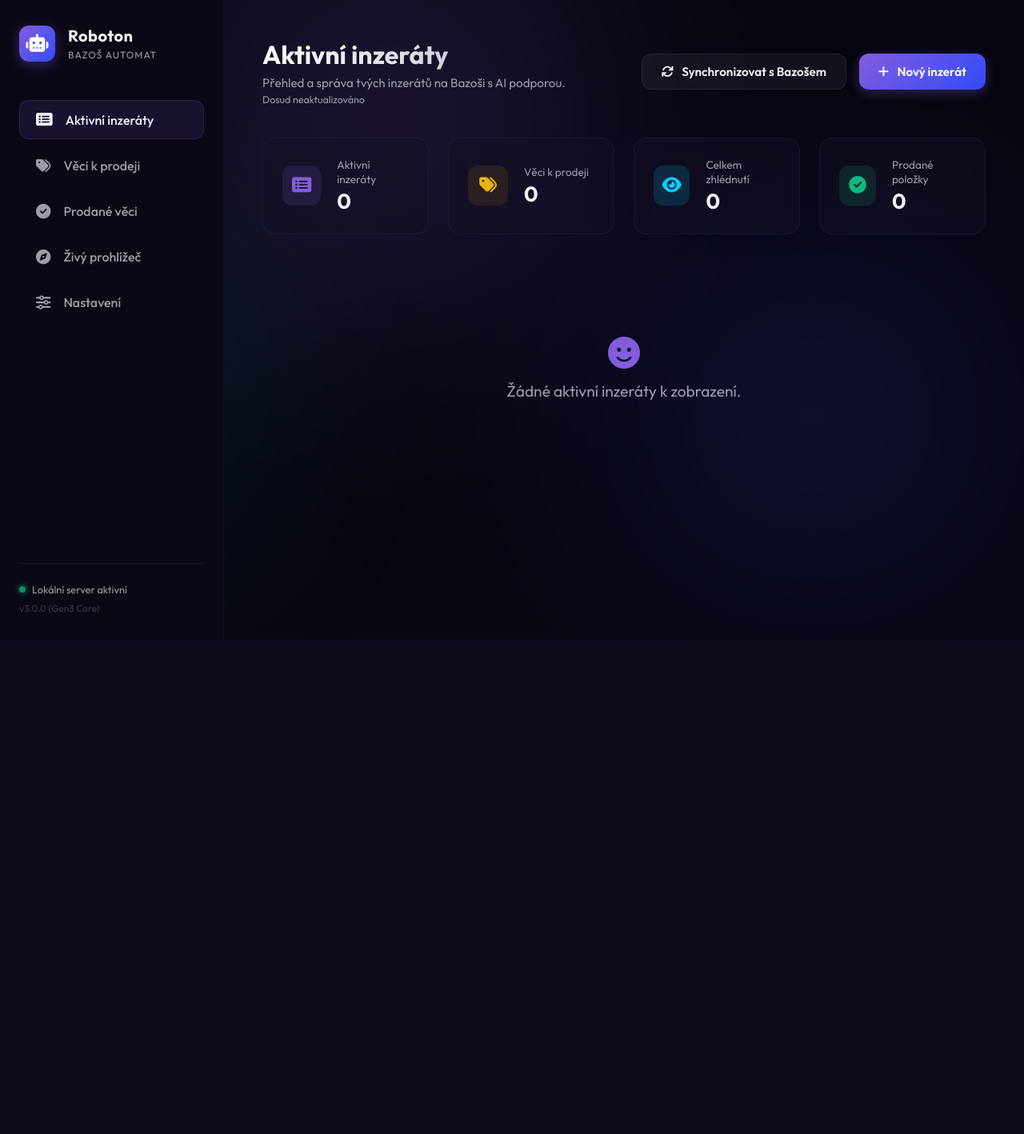
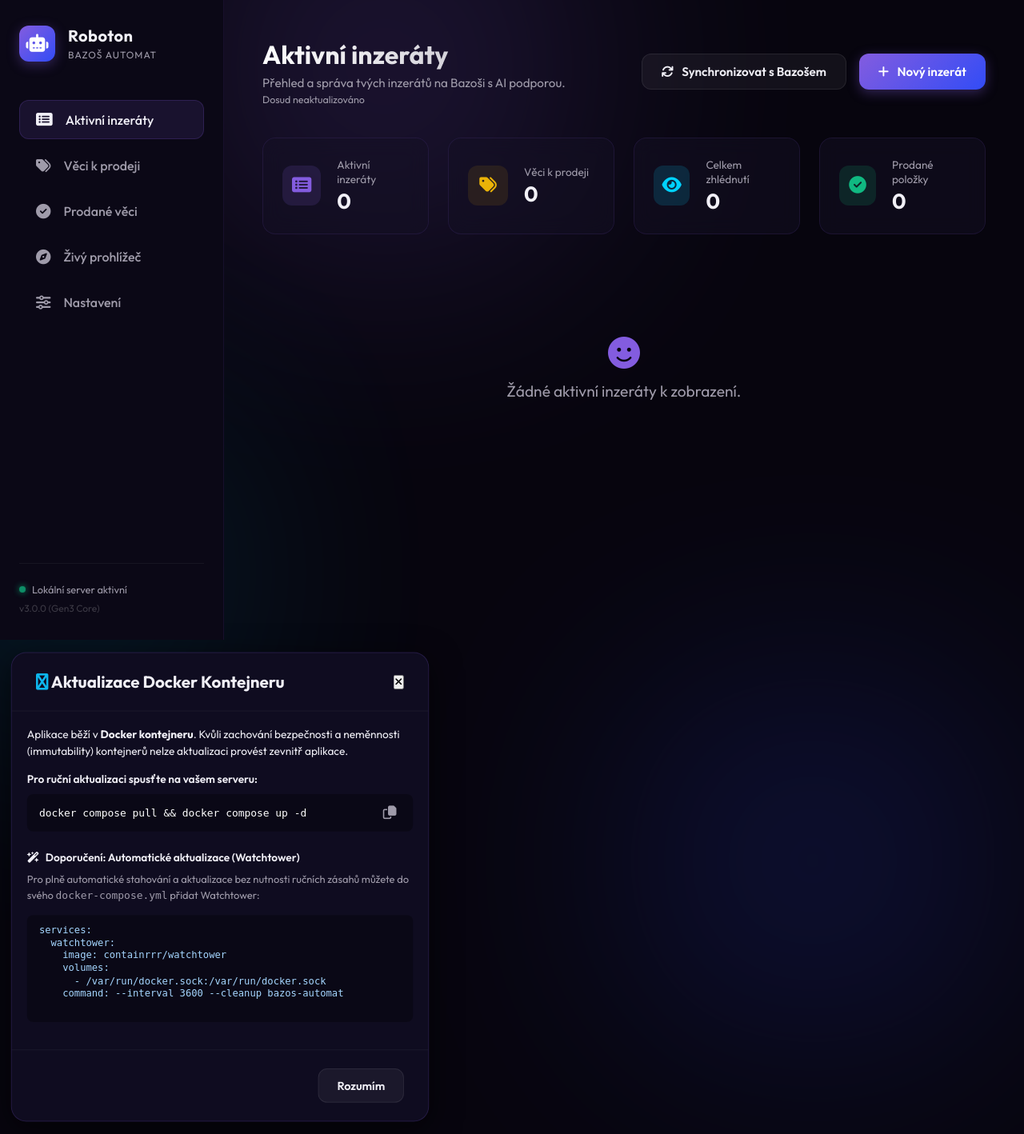
Before and after one commit to onhala/listing-hub, a Flask app: page / in a window 1280 px wide. Shown: the whole page at 80% size. Before the commit the page ends 800 px from the top, so only its background shows below. Run offline with Flask 3, Linux system fonts and the light colour scheme; data that the repository does not hold is empty.

Commit message:
fix(ai): correct gemini truncation & prompts, feat(update): add secure docker-aware git updates and checks

```diff
--- a/app.py
+++ b/app.py
@@ -230,6 +230,71 @@ def get_refresh_status():
         "is_running": playwright_process.is_alive() if playwright_process else False
     })
 
+# Detekce chodu v Dockeru
+IS_DOCKER = os.path.exists("/.dockerenv")
+
+@app.route("/api/version/check", methods=["GET"])
+def check_version():
+    import subprocess
+
+    # 1. Zjistíme lokální commit hash
+    local_hash = "unknown"
+    try:
+        local_hash = subprocess.check_output(["git", "rev-parse", "HEAD"], text=True).strip()
+    except Exception:
+        pass
+
+    # 2. Zjistíme nejnovější commit hash z GitHubu
+    latest_hash = "unknown"
+    latest_message = ""
+    try:
+        url = "https://api.github.com/repos/onhala/bazos-automat/commits/main"
+        headers = {"User-Agent": "Mozilla/5.0"}
+        res = requests.get(url, headers=headers, timeout=5)
+        if res.status_code == 200:
+            commit_data = res.json()
+            latest_hash = commit_data.get("sha", "")
+            latest_message = commit_data.get("commit", {}).get("message", "")
+    except Exception:
+        pass
+
+    update_available = False
+    if local_hash != "unknown" and latest_hash != "unknown" and local_hash != latest_hash:
+        update_available = True
+
+    return jsonify({
+        "local_hash": local_hash[:8] if local_hash != "unknown" else "unknown",
+        "latest_hash": latest_hash[:8] if latest_hash != "unknown" else "unknown",
+        "latest_message": latest_message,
+        "update_available": update_available,
+        "is_docker": IS_DOCKER
+    })
+
+@app.route("/api/version/update", methods=["POST"])
+def update_version():
+    if IS_DOCKER:
+        return jsonify({"status": "error", "message": "V Dockeru nelze spustit přímou aktualizaci souborů."}), 400
+
+    import subprocess
+    import os
+
+    try:
+        # Spustíme git pull
+        output = subprocess.check_output(["git", "pull", "origin", "main"], text=True, stderr=subprocess.STDOUT)
+
+        # Plánovaný restart aplikace (supervisor ji restartuje automaticky po ukončení)
+        def restart_app():
+            import time
+            time.sleep(2)
+            os._exit(0)
+
+        import threading
+        threading.Thread(target=restart_app).start()
+
+        return jsonify({"status": "success", "message": f"Aktualizace proběhla úspěšně:\n{output}"})
+    except Exception as err:
+        return jsonify({"status": "error", "message": f"Chyba při aktualizaci: {str(err)}"}), 500
+
 
 @app.route("/api/config", methods=["POST"])
 def save_config_endpoint():
@@ -440,32 +505,32 @@ def ai_improve():
 
         # Sestavíme system prompt pro optimalizaci prodejního textu na Bazoši
         system_prompt = (
-            "Jsi expert na online prodej, psychologii zákazníka a inzerci na českém Bazoši.\n"
-            "Tvým úkolem je pomoci uživateli upravit a vylepšit text inzerátu tak, aby působil profesionálně, "
-            "důvěryhodně, srozumitelně a maximalizoval šanci na rychlý prodej za dobrou cenu.\n"
-            "Dodržuj tyto zásady:\n"
-            "- Piš v češtině, jasně a čitelně.\n"
+            "Jsi AI asistent na úpravu prodejních textů pro Bazoš. "
+            "Tvým úkolem je vždy vrátit POUZE upravený/opravený text bez jakýchkoliv dodatečných vysvětlení, "
+            "pozdravů, uvozovek nebo komentářů. Vracíš pouze finální text, nic víc.\n\n"
+            "Pokyny pro editaci:\n"
+            "- Piš v češtině, jasně, čitelně a srozumitelně.\n"
             "- Používej odrážky pro parametry, stav a výhody.\n"
             "- Nepoužívej přehnané marketingové fráze a 'slop' slova (např. 'neuvěřitelná nabídka', 'jedinečná šance', 'TOP stav!!!').\n"
-            "- Působ jako solidní, inženýrsky přesný a férový prodejce (podle standardů rodinné firmy TERMS).\n"
-            "- Text formátuj přehledně, aby se na Bazoši dobře četl (Bazoš nepodporuje HTML, takže používej odstavce a klasické textové odrážky - např. '*' nebo '-').\n"
+            "- Působ jako solidní, inženýrsky přesný a férový prodejce (podle standardů rodinné firmy TERMS s tradicí od roku 1991).\n"
+            "- Text formátuj přehledně pomocí odstavců a klasických odrážek (např. '*' nebo '-')."
         )
 
         user_prompt = ""
         if field_type == "title":
             if instruction_type == "title_suggestions":
-                user_prompt = f"Navrhni 5 různých atraktivních a chytlavých nadpisů pro inzerát na základě tohoto původního nadpisu: '{text}'. Nadpisy musí mít maximálně 50 znaků (limit Bazoše). Vrať pouze seznam nadpisů, každý na novém řádku, bez dalšího okecávání."
+                user_prompt = f"Navrhni 5 různých atraktivních a chytlavých nadpisů pro inzerát na základě tohoto původního nadpisu: '{text}'. Nadpisy musí mít maximálně 50 znaků. VRAŤ POUZE TĚCHTO 5 NADPISŮ, KAŽDÝ NA NOVÉM ŘÁDKU, BEZ ODPOVĚDI OKOLO:"
             else:
-                user_prompt = f"Vylepši tento nadpis inzerátu na Bazoš (limit 50 znaků): '{text}'. Odpověz pouze jedním výsledným nadpisem bez uvozovek a vysvětlování."
+                user_prompt = f"Vylepši tento nadpis inzerátu na Bazoš (max 50 znaků). VRAŤ POUZE VÝSLEDNÝ NADPIS BEZ UVOZOWEK A VYSVĚTLENÍ:\n\n{text}"
         else:
             if instruction_type == "improve":
-                user_prompt = f"Vylepši a zatraktivni tento popis inzerátu pro Bazoš. Zdůrazni klíčové vlastnosti, stav věci a přidej přehledné formátování pomocí odrážek:\n\n{text}"
+                user_prompt = f"VRAŤ POUZE VYLEPŠENÝ POPIS BEZ JAKÝCHKOLIV DALŠÍCH SLOV NEBO POZDRAVŮ:\n\n{text}"
             elif instruction_type == "fix":
-                user_prompt = f"Oprav gramatické chyby, překlepy a vylepši stylistiku tohoto popisu inzerátu, ale zachovej jeho původní délku a smysl:\n\n{text}"
+                user_prompt = f"VRAŤ POUZE GRAMATICKY A STYLISTICKY OPRAVENÝ POPIS BEZ JAKÝCHKOLIV DALŠÍCH SLOV NEBO POZDRAVŮ:\n\n{text}"
             elif instruction_type == "shorten":
-                user_prompt = f"Zkrať tento popis inzerátu na podstatné informace, parametry a stav, aby byl stručný a úderný:\n\n{text}"
+                user_prompt = f"VRAŤ POUZE STRUČNÝ POPIS BEZ JAKÝCHKOLIV DALŠÍCH SLOV NEBO POZDRAVŮ:\n\n{text}"
             elif instruction_type == "lengthen":
-                user_prompt = f"Rozšiř tento popis inzerátu. Přidej více detailů, vysvěli možné scénáře použití a doplň přátelskou výzvu k akci (např. možnost osobního odběru nebo zaslání):\n\n{text}"
+                user_prompt = f"VRAŤ POUZE ROZŠÍŘENÝ POPIS BEZ JAKÝCHKOLIV DALŠÍCH SLOV NEBO POZDRAVŮ:\n\n{text}"
 
         # Volání Gemini API
         url = f"https://generativelanguage.googleapis.com/v1beta/models/gemini-2.5-flash:generateContent?key={api_key}"
--- a/static/app.js
+++ b/static/app.js
@@ -43,6 +43,16 @@ document.addEventListener("DOMContentLoaded", () => {
     const btnSyncBanner = document.getElementById("btn-sync-banner");
     const lastSyncTimeLabel = document.getElementById("last-sync-time-label");
 
+    // App Update elements
+    const appUpdateBanner = document.getElementById("app-update-banner");
+    const appUpdateMsg = document.getElementById("app-update-msg");
+    const btnAppUpdate = document.getElementById("btn-app-update");
+    const dockerUpdateModal = document.getElementById("docker-update-modal");
+    const btnCloseDockerUpdate = document.getElementById("btn-close-docker-update");
+    const btnCloseDockerUpdateOk = document.getElementById("btn-close-docker-update-ok");
+    const btnCopyDockerCmd = document.getElementById("btn-copy-docker-cmd");
+    const restartOverlay = document.getElementById("restart-overlay");
+    const restartStatus = document.getElementById("restart-status");
 
     // Modals
     const addListingModal = document.getElementById("add-listing-modal");
@@ -87,6 +97,8 @@ document.addEventListener("DOMContentLoaded", () => {
         config: "/api/config",
         photos: "/api/photos",
         refreshStatus: "/api/refresh/status",
+        versionCheck: "/api/version/check",
+        versionUpdate: "/api/version/update",
         saveAd: "/api/listings/save",
         addAd: "/api/listings/add",
         action: "/api/action",
@@ -178,6 +190,82 @@ document.addEventListener("DOMContentLoaded", () => {
         }
     };
 
+    const checkAppVersion = async () => {
+        try {
+            const res = await fetch(API.versionCheck);
+            if (res.ok) {
+                const data = await res.json();
+                if (data.update_available) {
+                    appUpdateBanner.style.display = "flex";
+                    // Ukážeme zprávu posledního commitu, pokud je
+                    appUpdateMsg.textContent = data.latest_message ? `"${data.latest_message}"` : "Dostupný nový kód na GitHubu.";
+
+                    // Nabindujeme chování podle prostředí
+                    btnAppUpdate.onclick = () => {
+                        if (data.is_docker) {
+                            // Běží v Dockeru -> ukážeme modal s instrukcemi
+                            dockerUpdateModal.style.display = "flex";
+                        } else {
+                            // Lokální vývoj -> spustíme in-place aktualizaci
+                            triggerLocalAppUpdate();
+                        }
+                    };
+                } else {
+                    appUpdateBanner.style.display = "none";
+                }
+            }
+        } catch (err) {
+            console.error("Chyba při kontrole verze:", err);
+        }
+    };
+
+    const triggerLocalAppUpdate = async () => {
+        if (!confirm("Opravdu chcete spustit aktualizaci aplikace? Server se po dokončení restartuje.")) {
+            return;
+        }
+
+        restartOverlay.style.display = "flex";
+        restartStatus.textContent = "Spouštím aktualizaci (git pull)...";
+
+        try {
+            const res = await fetch(API.versionUpdate, { method: "POST" });
+            if (res.ok) {
+                restartStatus.textContent = "Aktualizace dokončena. Čekám na restart serveru...";
+
+                // Periodické dotazování na naběhnutí serveru
+                let attempts = 0;
+                const pollInterval = setInterval(async () => {
+                    attempts++;
+                    restartStatus.textContent = `Dotazuji se na server (pokus ${attempts}/15)...`;
+                    try {
+                        const checkRes = await fetch(API.config);
+                        if (checkRes.ok) {
+                            clearInterval(pollInterval);
+                            restartStatus.textContent = "Server běží! Načítám stránku...";
+                            setTimeout(() => {
+                                window.location.reload();
+                            }, 500);
+                        }
+                    } catch (e) {
+                        // Server ještě nenaběhl
+                    }
+                    if (attempts >= 15) {
+                        clearInterval(pollInterval);
+                        restartStatus.textContent = "Restart trvá příliš dlouho. Zkuste stránku načíst ručně.";
+                    }
+                }, 1500);
+
+            } else {
+                const data = await res.json();
+                alert("Aktualizace selhala: " + (data.message || "neznámá chyba"));
+                restartOverlay.style.display = "none";
+            }
+        } catch (err) {
+            alert("Během aktualizace nastala chyba: " + err.message);
+            restartOverlay.style.display = "none";
+        }
+    };
+
     const loadApp = async () => {
         initCharacterCounters();
         await loadConfig();
@@ -187,10 +275,31 @@ document.addEventListener("DOMContentLoaded", () => {
         pollRefreshStatus();
         setInterval(pollRefreshStatus, 5000);
 
+        // Nastartovat kontrolu verze na GitHubu
+        checkAppVersion();
+
         // Zprovoznit synchronizaci přes varovný banner
         if (btnSyncBanner) {
             btnSyncBanner.addEventListener("click", () => {
                 triggerPlaywrightAction(null, "sync_views");
+            });
+        }
+
+        // Zprovoznit zavírání Docker Update modalu
+        if (btnCloseDockerUpdate) {
+            btnCloseDockerUpdate.addEventListener("click", () => {
+                dockerUpdateModal.style.display = "none";
+            });
+        }
+        if (btnCloseDockerUpdateOk) {
+            btnCloseDockerUpdateOk.addEventListener("click", () => {
+                dockerUpdateModal.style.display = "none";
+            });
+        }
+        if (btnCopyDockerCmd) {
+            btnCopyDockerCmd.addEventListener("click", () => {
+                navigator.clipboard.writeText("docker compose pull && docker compose up -d");
+                showNotification("Příkaz zkopírován do schránky.", "success");
             });
         }
     };
--- a/templates/index.html
+++ b/templates/index.html
@@ -74,6 +74,17 @@
                 </div>
                 <button class="btn btn-secondary" id="btn-sync-banner" style="background: var(--danger, #e74c3c); border-color: var(--danger, #e74c3c); color: white; padding: 0.4rem 0.85rem; font-size: 0.8rem; font-weight: 600;">
                     <i class="fa-solid fa-arrows-rotate"></i> Synchronizovat
+                </button>
+            </div>
+
+            <!-- App Update Banner -->
+            <div id="app-update-banner" style="display: none; background: rgba(131, 92, 223, 0.15); border: 1px solid var(--accent, #835cdf); padding: 0.85rem 1.25rem; border-radius: 12px; margin-bottom: 1.25rem; align-items: center; justify-content: space-between; gap: 1rem;">
+                <div style="display: flex; align-items: center; gap: 0.75rem;">
+                    <i class="fa-solid fa-cloud-arrow-down" style="color: var(--accent, #835cdf); font-size: 1.25rem;"></i>
+                    <span style="font-size: 0.9rem; color: var(--text-main);"><strong style="color: var(--accent, #835cdf);">Nová verze k dispozici!</strong> Na GitHubu je k dispozici aktualizace: <span id="app-update-msg" style="font-style: italic;">...</span></span>
+                </div>
+                <button class="btn btn-primary" id="btn-app-update" style="padding: 0.4rem 0.85rem; font-size: 0.8rem; font-weight: 600;">
+                    <i class="fa-solid fa-download"></i> Aktualizovat
                 </button>
             </div>
 
@@ -441,6 +452,53 @@
         <i class="fa-solid fa-wand-magic-sparkles"></i> Přepsat s AI
     </button>
 
+    <!-- Docker Update Instruction Modal -->
+    <div class="modal" id="docker-update-modal">
+        <div class="modal-content" style="max-width: 580px;">
+            <div class="modal-header">
+                <h3><i class="fa-solid fa-docker" style="color: #0db7ed;"></i> Aktualizace Docker Kontejneru</h3>
+                <button class="btn-close" id="btn-close-docker-update"><i class="fa-solid fa-xmark"></i></button>
+            </div>
+            <div class="modal-body" style="color: var(--text-main); font-size: 0.9rem; line-height: 1.5; padding: 1.25rem;">
+                <p style="margin-bottom: 1rem;">Aplikace běží v <strong>Docker kontejneru</strong>. Kvůli zachování bezpečnosti a neměnnosti (immutability) kontejnerů nelze aktualizaci provést zevnitř aplikace.</p>
+
+                <p style="margin-bottom: 0.5rem; font-weight: 600;">Pro ruční aktualizaci spusťte na vašem serveru:</p>
+                <div style="background: rgba(0,0,0,0.3); border: 1px solid var(--border); padding: 0.75rem 1rem; border-radius: 8px; font-family: monospace; font-size: 0.85rem; color: #fff; margin-bottom: 1.5rem; display: flex; justify-content: space-between; align-items: center; gap: 1rem;">
+                    <code>docker compose pull && docker compose up -d</code>
+                    <button class="btn-copy-code" id="btn-copy-docker-cmd" style="background: transparent; border: none; color: var(--text-muted); cursor: pointer; padding: 2px 6px; font-size: 1.1rem;"><i class="fa-regular fa-copy"></i></button>
+                </div>
+
+                <p style="margin-bottom: 0.5rem; font-weight: 600; display: flex; align-items: center; gap: 0.5rem;">
+                    <i class="fa-solid fa-wand-magic-sparkles" style="color: var(--accent);"></i>
+                    Doporučení: Automatické aktualizace (Watchtower)
+                </p>
+                <p style="margin-bottom: 1rem; font-size: 0.85rem; color: var(--text-muted);">Pro plně automatické stahování a aktualizace bez nutnosti ručních zásahů můžete do svého <code>docker-compose.yml</code> přidat Watchtower:</p>
+
+                <pre style="background: rgba(0,0,0,0.3); border: 1px solid var(--border); padding: 0.75rem 1rem; border-radius: 8px; font-family: monospace; font-size: 0.8rem; color: #a5d6ff; line-height: 1.3; overflow-x: auto; margin-bottom: 1rem;">
+services:
+  watchtower:
+    image: containrrr/watchtower
+    volumes:
+      - /var/run/docker.sock:/var/run/docker.sock
+    command: --interval 3600 --cleanup bazos-automat
+                </pre>
+            </div>
+            <div class="modal-footer">
+                <button class="btn btn-secondary" id="btn-close-docker-update-ok">Rozumím</button>
+            </div>
+        </div>
+    </div>
+
+    <!-- Server Restart Overlay Screen -->
+    <div id="restart-overlay" style="display: none; position: fixed; top: 0; left: 0; width: 100%; height: 100%; background: rgba(10, 10, 15, 0.95); z-index: 9999; align-items: center; justify-content: center; flex-direction: column; gap: 1.5rem; color: #fff;">
+        <div class="spinner" style="width: 60px; height: 60px; border-width: 5px; border-top-color: var(--accent); border-style: solid; border-radius: 50%;"></div>
+        <div style="text-align: center;">
+            <h3 style="margin-bottom: 0.5rem;">Aktualizuji aplikaci...</h3>
+            <p style="color: var(--text-muted); font-size: 0.9rem;">Stahuji nejnovější kód z GitHubu a restartuji lokální server.</p>
+            <p id="restart-status" style="margin-top: 1rem; font-family: monospace; color: var(--accent); font-size: 0.8rem;">Čekám na restart serveru (cca 10 sekund)...</p>
+        </div>
+    </div>
+
     <!-- Client application logic -->
     <script src="/static/app.js"></script>
 </body>
```
Also changed, not shown: 1 other file.
